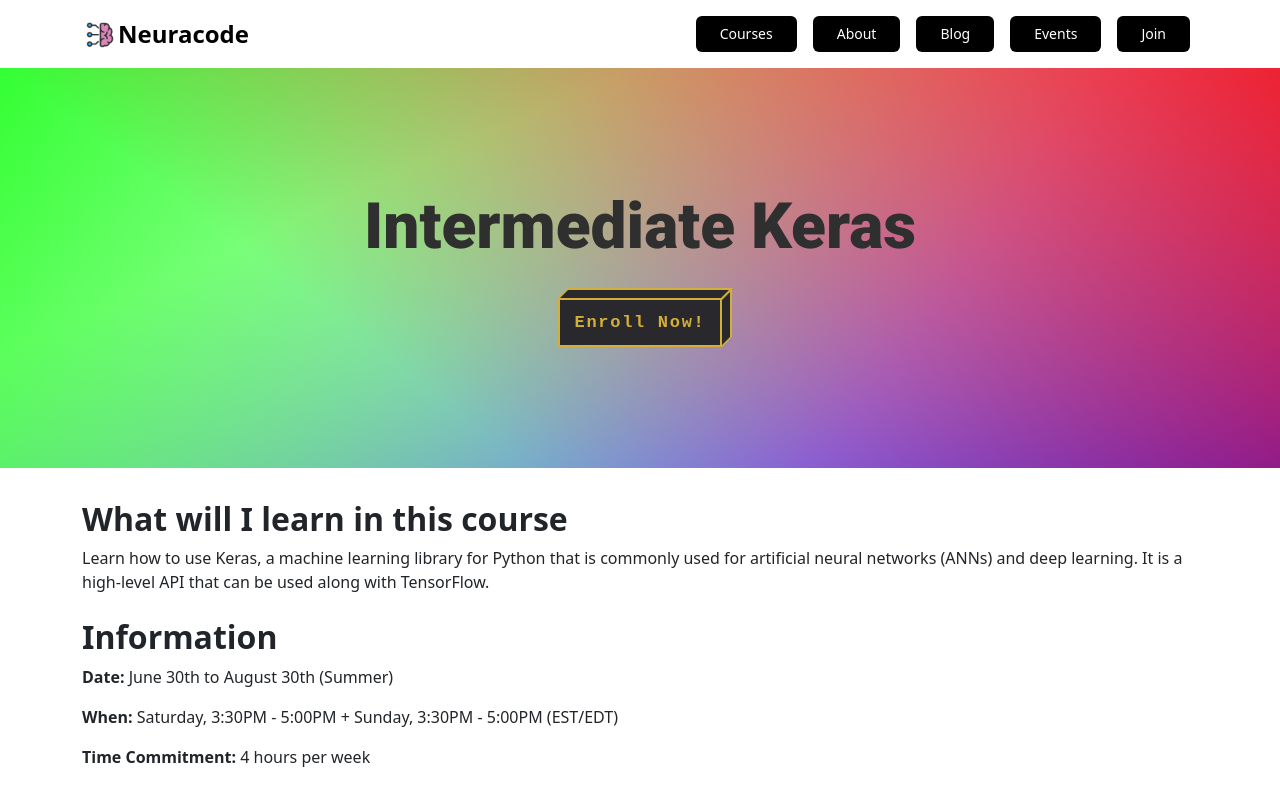
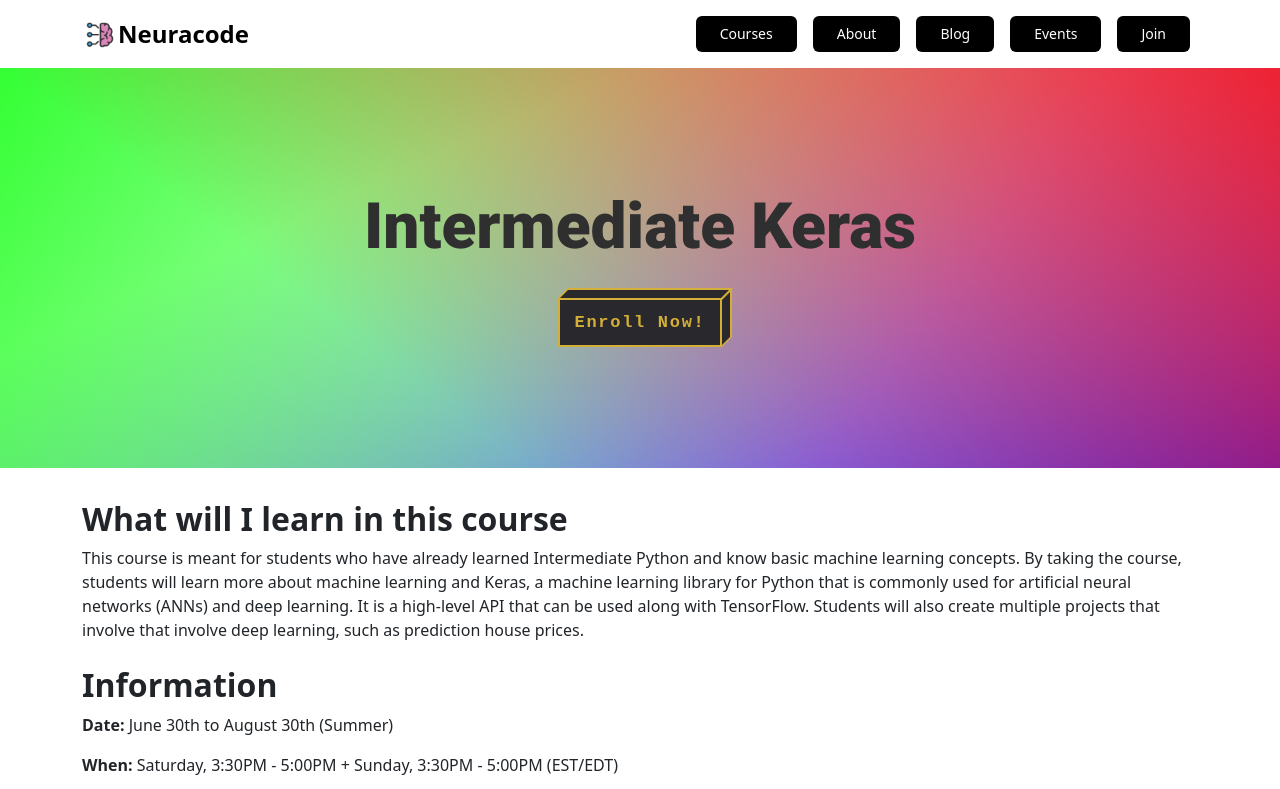
Before and after one commit to Neuracode/website, a Next.js app: page /courses/mastering-machine-learning/intermediate-keras in a window 1280 px wide. Shown: the top 789 px of the page. Built offline with nearby package versions, Linux system fonts and the light colour scheme.

Commit message:
Update course descriptions

```diff
--- a/pages/courses/intro-to-programming/block-coding-with-scratch.tsx
+++ b/pages/courses/intro-to-programming/block-coding-with-scratch.tsx
@@ -20,7 +20,7 @@ const BlockCodingWithScratch: React.FC = () => {
             <CourseHeader
                 name='Block Coding with Scratch'
                 curriculumList={curriculumList}
-                about='If you are completely new to coding, this course is for you. This course is meant to teach you the basics of coding, and will help you get started with the rest of the courses. It is based on drag-and-drop programming, which is great for young learners.'
+                about='This course was created for students who are looking for an introduction to coding and its fundamental concepts. By using Scratch for block coding students will explore fundamental computer science concepts such as conditionals, reusable functions, loops, and more! With knowledge of these concepts, students will be able to create a multitude of games, which involve stories, animations, music, and more.'
                 startDate='June 30th'
                 endDate='July 30th'
                 dayAndTime='Friday, 3:00PM - 4:30PM + Saturday, 3:00PM - 4:30PM'
--- a/pages/courses/mastering-machine-learning/intermediate-keras.tsx
+++ b/pages/courses/mastering-machine-learning/intermediate-keras.tsx
@@ -26,7 +26,7 @@ const IntermediateKeras: React.FC = () => {
             <CourseHeader
                 name='Intermediate Keras'
                 curriculumList={curriculumList}
-                about='Learn how to use Keras, a machine learning library for Python that is commonly used for artificial neural networks (ANNs) and deep learning. It is a high-level API that can be used along with TensorFlow.'
+                about='This course is meant for students who have already learned Intermediate Python and know basic machine learning concepts. By taking the course, students will learn more about machine learning and Keras, a machine learning library for Python that is commonly used for artificial neural networks (ANNs) and deep learning. It is a high-level API that can be used along with TensorFlow. Students will also create multiple projects that involve that involve deep learning, such as prediction house prices.'
                 startDate='June 30th'
                 endDate='August 30th'
                 dayAndTime='Saturday, 3:30PM - 5:00PM + Sunday, 3:30PM - 5:00PM'
--- a/pages/courses/mastering-machine-learning/intermediate-python.tsx
+++ b/pages/courses/mastering-machine-learning/intermediate-python.tsx
@@ -34,7 +34,7 @@ const IntermediatePython: React.FC = () => {
             <CourseHeader
                 name='Intermediate Python'
                 curriculumList={curriculumList}
-                about='After the basics, intermediate Python is the next step in the machine learning journey. This course teaches you the more advanced concepts, which you will continue to use in other courses and your machine learning journey in general.'
+                about='This course was designed for students who already know the basics of Python but are looking to delve deeper into the language. Students will learn about Object-Oriented Programming and key features of the Python language that will teach them everything they need to know for the advanced courses. Students will create projects in order to solidify their understanding.'
                 startDate='June 30th'
                 endDate='August 30th'
                 dayAndTime='Friday, 5:00PM - 6:30PM + Saturday, 5:00PM - 6:30PM'
--- a/pages/courses/mastering-machine-learning/intermediate-scikit-learn.tsx
+++ b/pages/courses/mastering-machine-learning/intermediate-scikit-learn.tsx
@@ -55,7 +55,7 @@ const IntermediateScikitLearn: React.FC = () => {
             <CourseHeader
                 name='Intermediate Scikit-Learn'
                 curriculumList={curriculumList}
-                about='Learn how to use Scikit-Learn, a machine learning library for Python that includes a lot of useful machine learning algorithms and functions. It is not too complex and is a great way to get started with machine learning.'
+                about='This course is meant for students who have already learned Intermediate Python and know basic machine learning concepts. By taking the course, students will learn more about machine learning and Scikit-Learn, a machine learning library for Python that includes a lot of useful machine learning algorithms and functions. Students will use this library along with a variety of different datasets to create machine learning projects.'
                 startDate='June 30th'
                 endDate='August 30th'
                 dayAndTime='Saturday, 2:00PM - 3:30PM + Sunday, 2:00PM - 3:30PM'
--- a/pages/courses/mastering-machine-learning/intermediate-tensorflow.tsx
+++ b/pages/courses/mastering-machine-learning/intermediate-tensorflow.tsx
@@ -33,7 +33,7 @@ const IntermediateTensorFlow: React.FC = () => {
             <CourseHeader
                 name='Intermediate TensorFlow'
                 curriculumList={curriculumList}
-                about='Learn how to use TensorFlow, a machine learning library that is primarily used for deep learning. It is used along with Keras and it mainly features a low-level API.'
+                about='This course is meant for students who have already learned Intermediate Python, Intermediate Keras, and know basic machine learning concepts. TensorFlow is a machine learning library with a low-level API that is primarily used for deep learning along with Keras. With this library, students will have much more control over their machine learning models and will be able to create advanced projects.'
                 startDate='June 30th'
                 endDate='August 30th'
                 dayAndTime='Saturday, 5:00PM - 6:30PM + Sunday, 5:00PM - 6:30PM'
--- a/pages/courses/mastering-machine-learning/intro-to-machine-learning.tsx
+++ b/pages/courses/mastering-machine-learning/intro-to-machine-learning.tsx
@@ -22,7 +22,7 @@ const IntroToMachineLearning: React.FC = () => {
             <CourseHeader
                 name='Intro to Machine Learning'
                 curriculumList={curriculumList}
-                about='Learn the basics of machine learning and theoretical knowledge on the topic. This course is meant as a primer for the other courses, which all rely on the concepts taught in this course.'
+                about='This course was created for students who are completely new to the field of AI and its practical applications. This course prepares you for our other machine learning courses by teaching you the basics of ML, which involves the different types of ways that machines can learn, common ML algorithms, how neural networks work, and more!'
                 startDate='June 30th'
                 endDate='July 30th'
                 dayAndTime='Friday, 2:00PM - 3:30PM + Saturday, 2:00PM - 3:30PM'
--- a/pages/courses/mastering-machine-learning/intro-to-python.tsx
+++ b/pages/courses/mastering-machine-learning/intro-to-python.tsx
@@ -32,7 +32,7 @@ const IntroToPython: React.FC = () => {
             <CourseHeader
                 name='Intro to Python'
                 curriculumList={curriculumList}
-                about='Learn to use the general-purpose programming language, which has a huge machine learning community to support it. Python is the most popular language for machine learning and this teaches you the basics you need for the other courses, which all require Python.'
+                about='This course was created for students who are looking to learn more about Python or want to learn the language that will allow them to apply their machine learning knowledge. In this course, students will learn by code examples and analogies that teach them fundamental programming concepts, including variables, loops, lists, conditionals, and more! Students will apply their knowledge to create a variety of different projects.'
                 startDate='June 30th'
                 endDate='July 30th'
                 dayAndTime='Friday, 3:30PM - 5:00PM + Saturday, 3:30PM - 5:00PM'
```
